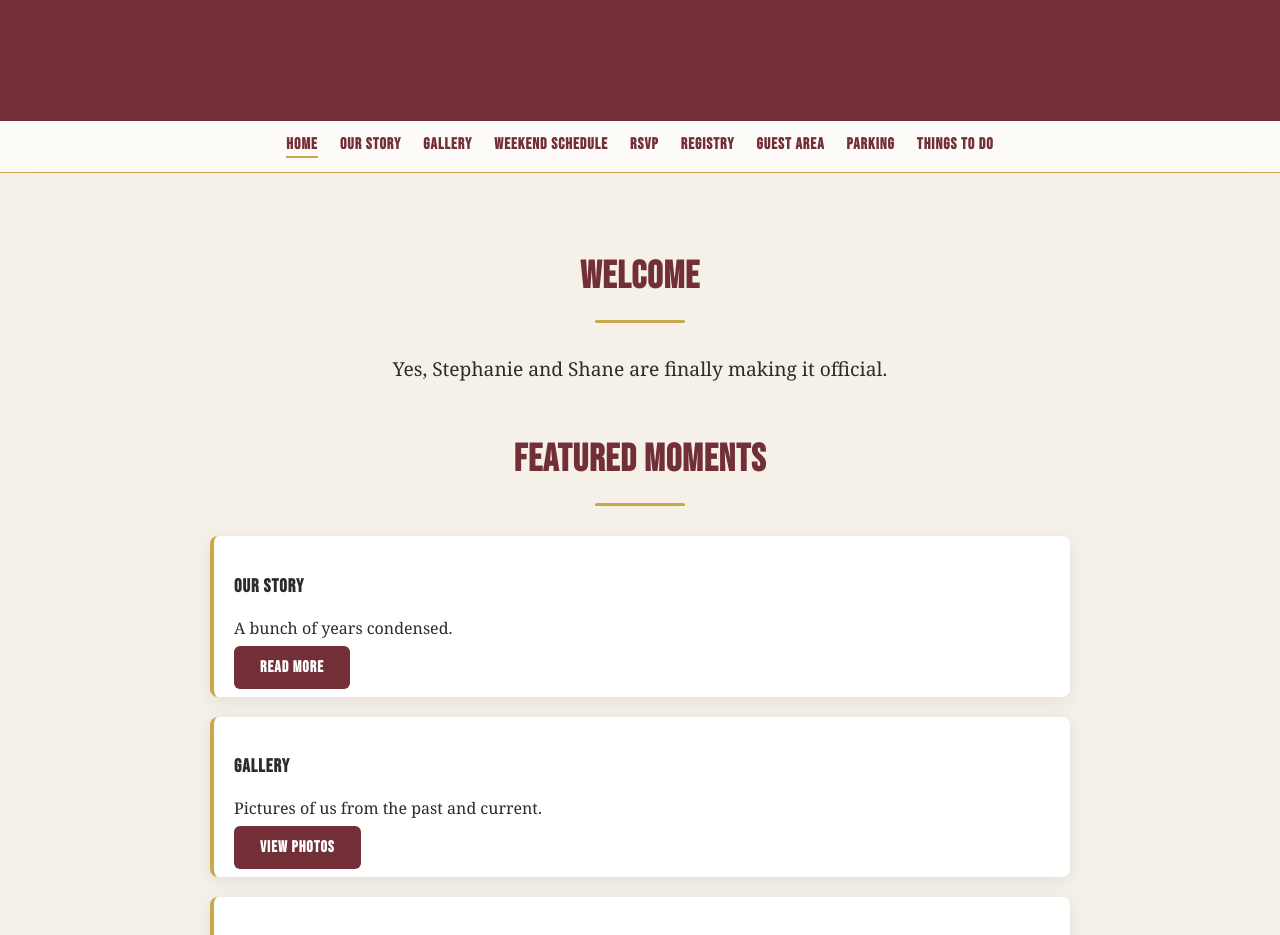
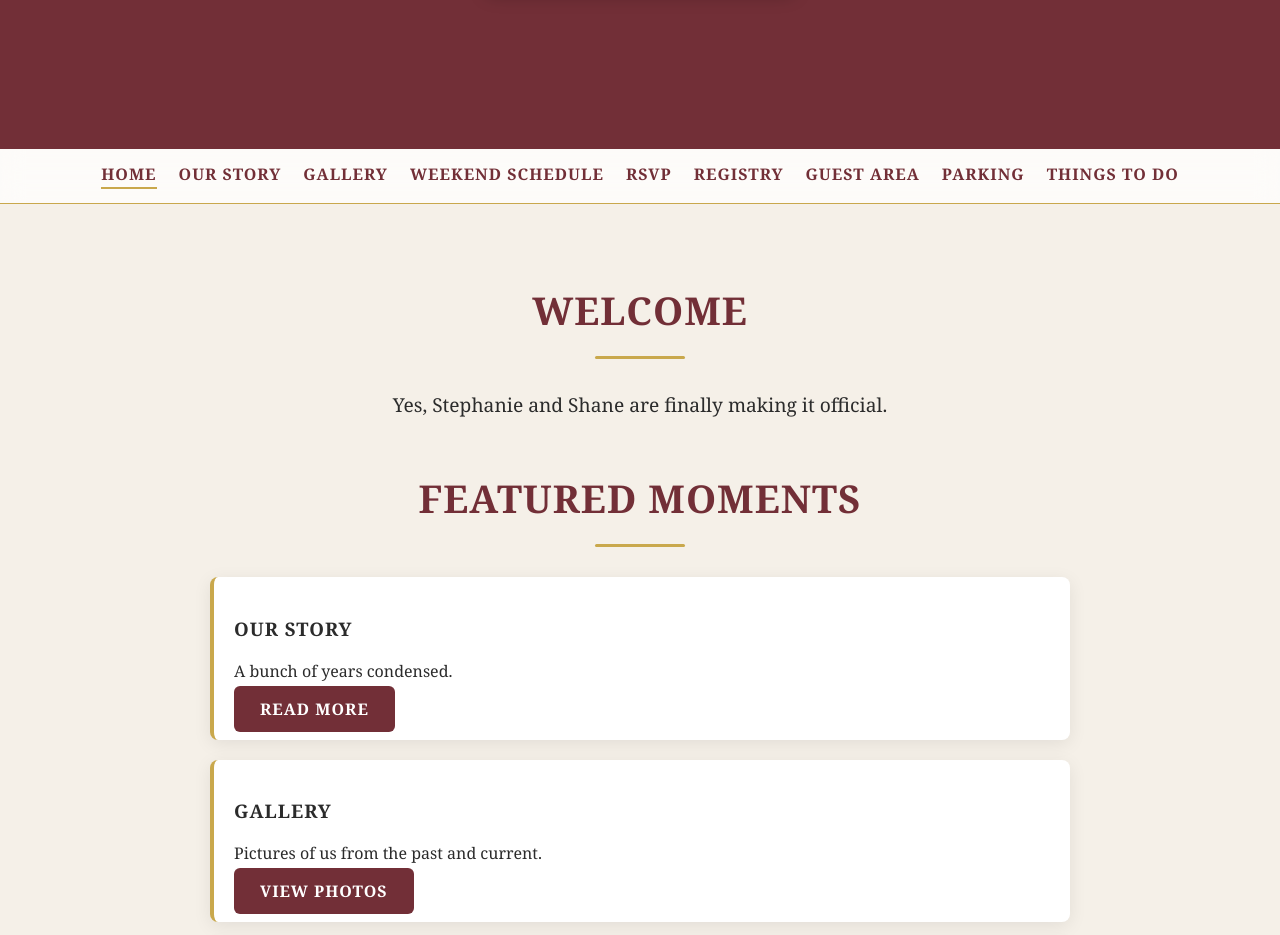
Before and after one commit to d4rkr3v3nge/ShaneAndSteph1, a plain HTML site: page index.html in a window 1280 px wide. Shown: the part 940-1875 px from the top of the page. Drawn offline with Linux system fonts and the light colour scheme; a web font is replaced by a local one.

```diff
--- a/index.html
+++ b/index.html
@@ -6,9 +6,14 @@
     <meta name="viewport" content="width=device-width, initial-scale=1.0">
 
     <!-- Fonts -->
-   <!-- <link href="https://fonts.googleapis.com/css2?family=Great+Vibes&family=Georgia&display=swap" rel="stylesheet">-->
+   <!-- <link href="https://fonts.googleapis.com/css2?family=Great+Vibes&family=Georgia&display=swap" rel="stylesheet">
     <link href="https://fonts.cdnfonts.com/css/jimthorpe" rel="stylesheet">
-    <link href="https://fonts.googleapis.com/css2?family=Bebas+Neue&display=swap" rel="stylesheet">
+    <link href="https://fonts.googleapis.com/css2?family=Bebas+Neue&display=swap" rel="stylesheet">-->
+
+<!-- Fonts -->
+<link rel="preconnect" href="https://fonts.googleapis.com">
+<link rel="preconnect" href="https://fonts.gstatic.com" crossorigin>
+<link href="https://fonts.googleapis.com/css2?family=Great+Vibes&display=swap" rel="stylesheet">
 
 
     <!-- Theme -->
```
